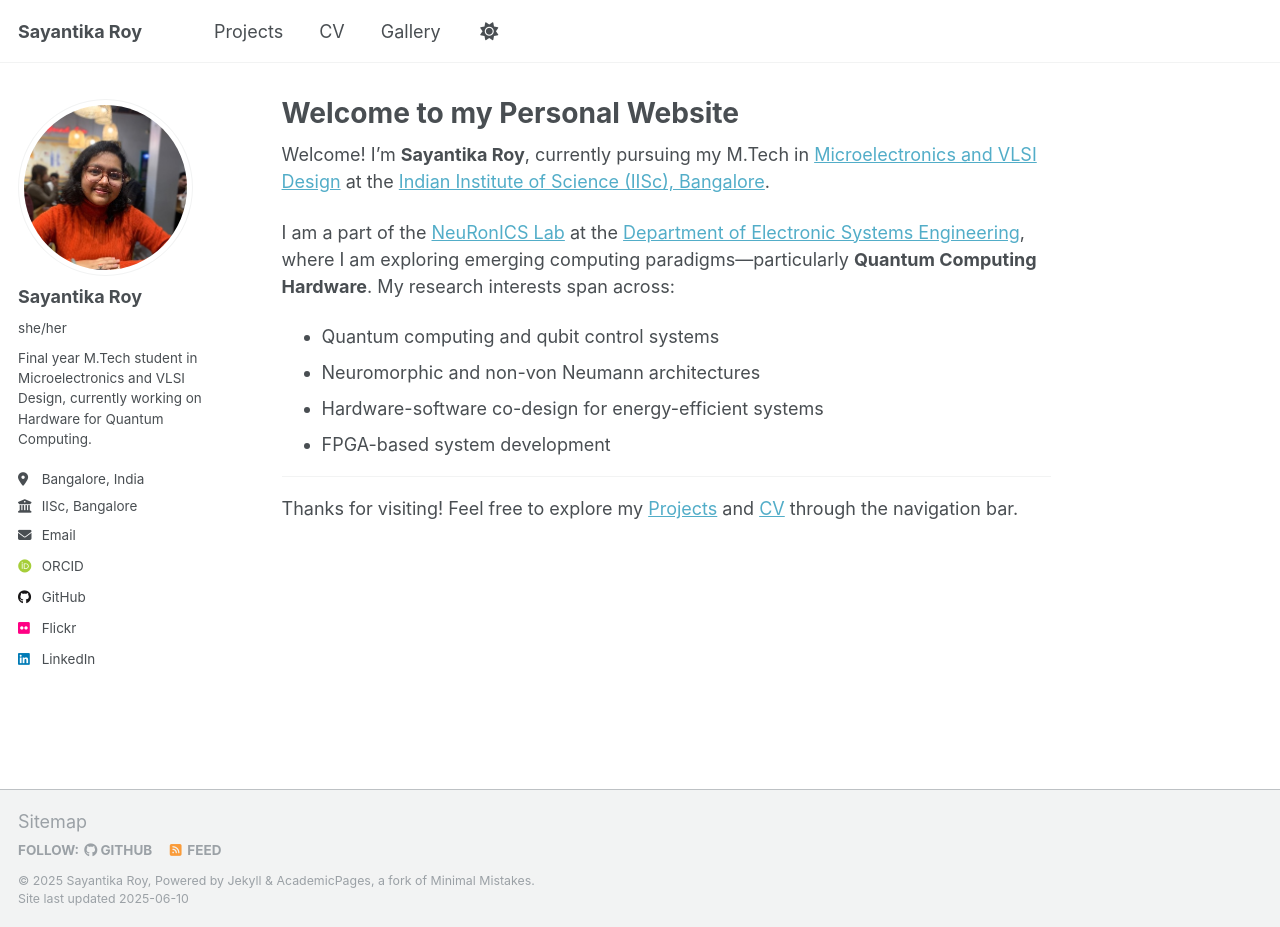
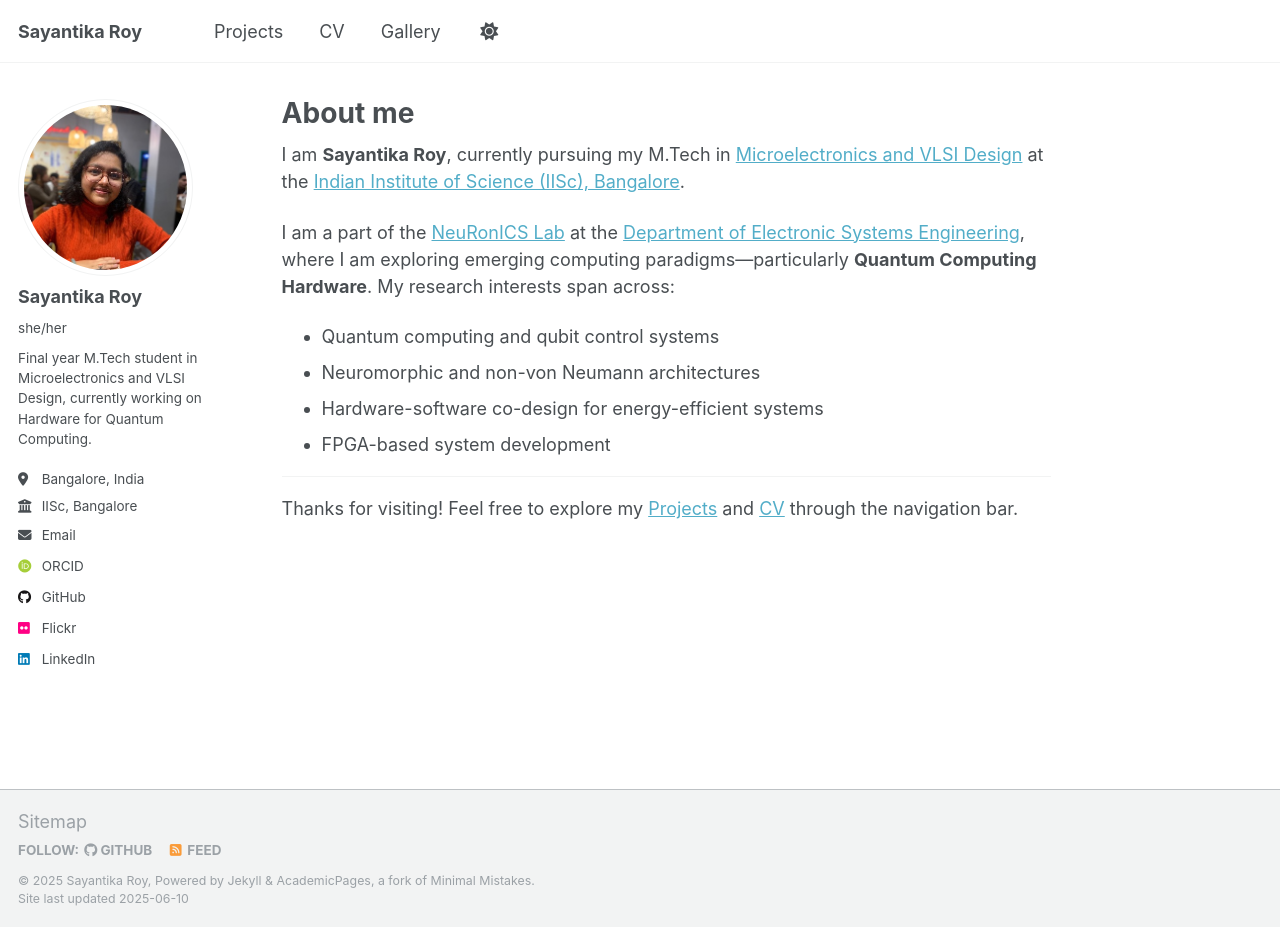
Before and after one commit to sayo-134/sayantika-roy.github.io, a Jekyll site: the page built from _pages/about.md, in a window 1280 px wide and 927 px high. Built offline with Jekyll 4.4.1, drawn with Linux system fonts in a browser that asks for light colours; some web fonts are replaced.

Commit message:
changed title of about.md

```diff
--- a/_pages/about.md
+++ b/_pages/about.md
@@ -1,13 +1,13 @@
 ---
 permalink: /
-title: "Welcome to my Personal Website"
+title: "About me"
 author_profile: true
 redirect_from:
   - /about/
   - /about.html
 ---
 
-Welcome! I’m **Sayantika Roy**, currently pursuing my M.Tech in [Microelectronics and VLSI Design](https://microelectronics-eecs.iisc.ac.in/) at the [Indian Institute of Science (IISc), Bangalore](https://iisc.ac.in/).
+I am **Sayantika Roy**, currently pursuing my M.Tech in [Microelectronics and VLSI Design](https://microelectronics-eecs.iisc.ac.in/) at the [Indian Institute of Science (IISc), Bangalore](https://iisc.ac.in/).
 
 I am a part of the [NeuRonICS Lab](https://labs.dese.iisc.ac.in/neuronics/) at the [Department of Electronic Systems Engineering](https://dese.iisc.ac.in/), where I am exploring emerging computing paradigms—particularly **Quantum Computing Hardware**. My research interests span across:
 
```
